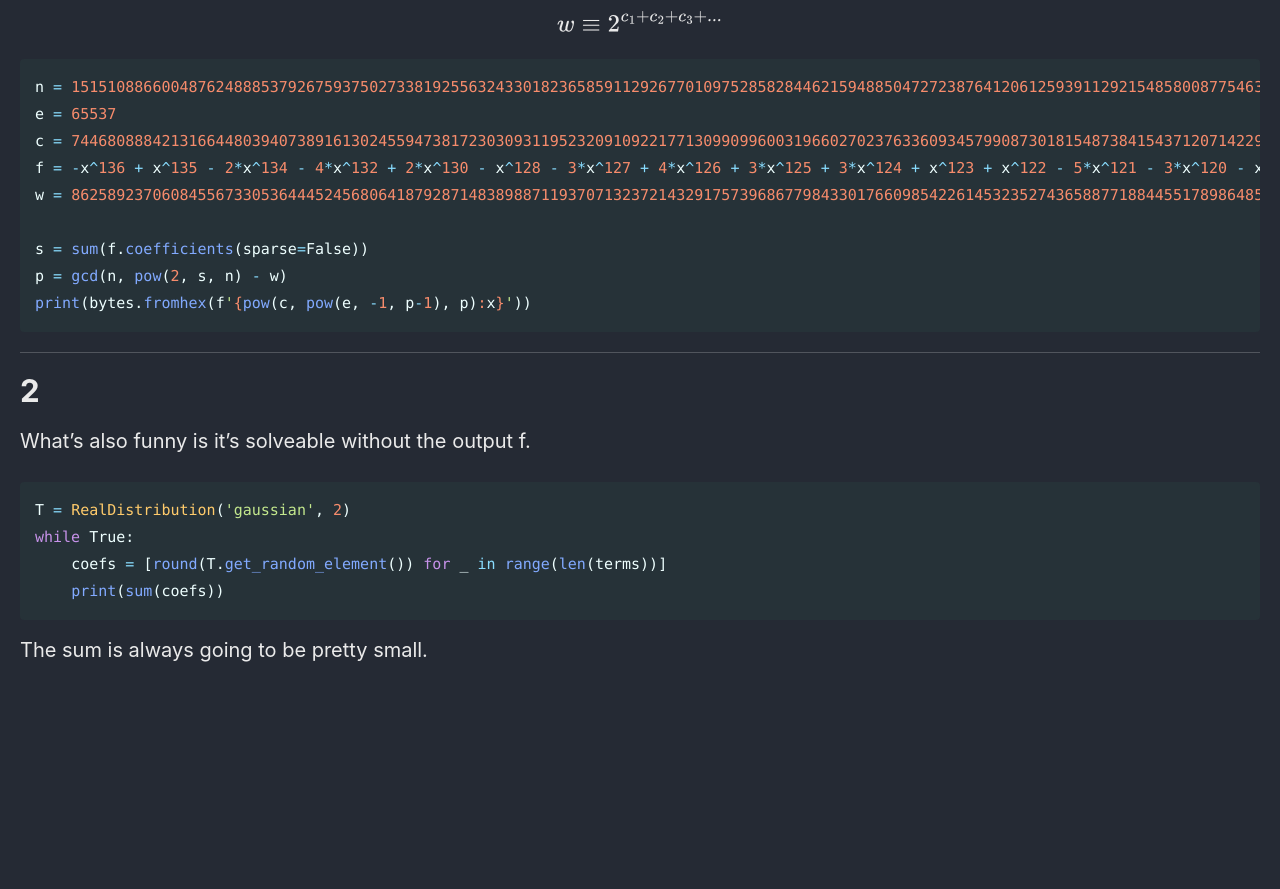
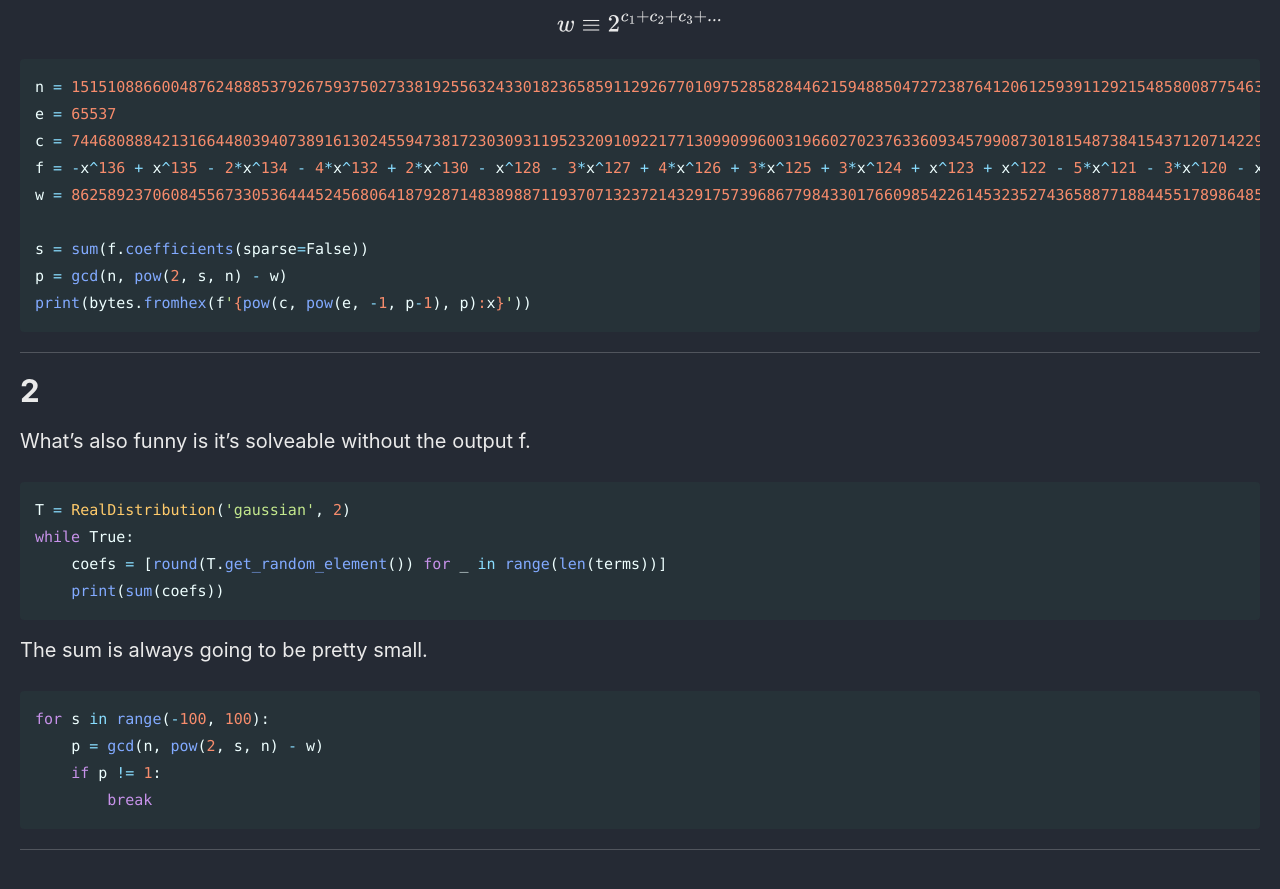
Before and after one commit to Connor-McCartney/Connor-McCartney.github.io, a Jekyll site: the page built from _pages/cryptography/other/univariate-ImaginaryCTF54.md, in a window 1280 px wide and 900 px high, scrolled down 1969 px. Shown: the top 889 px of the window. Built offline with Jekyll 4.4.1, drawn with Linux system fonts in a browser that asks for light colours; cached includes are drawn as plain includes; before the commit the page ends 2690 px from its top, so only the background shows below that.

Commit message:
Update univariate-ImaginaryCTF54.md

````diff
--- a/_pages/cryptography/other/univariate-ImaginaryCTF54.md
+++ b/_pages/cryptography/other/univariate-ImaginaryCTF54.md
@@ -116,3 +116,12 @@ while True:
 ```
 
 The sum is always going to be pretty small.
+
+```python
+for s in range(-100, 100):
+    p = gcd(n, pow(2, s, n) - w)
+    if p != 1:
+        break
+```
+
+---
````
